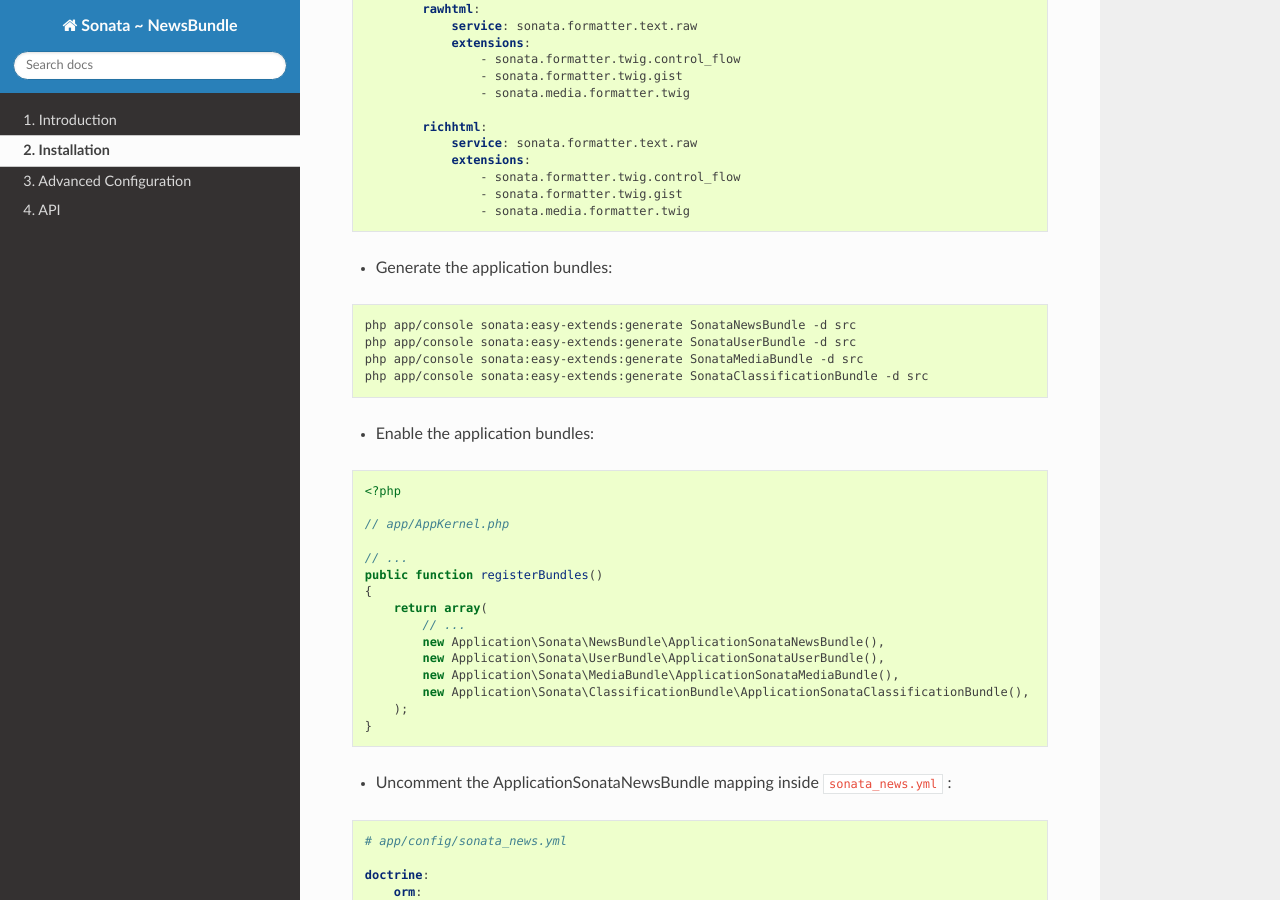
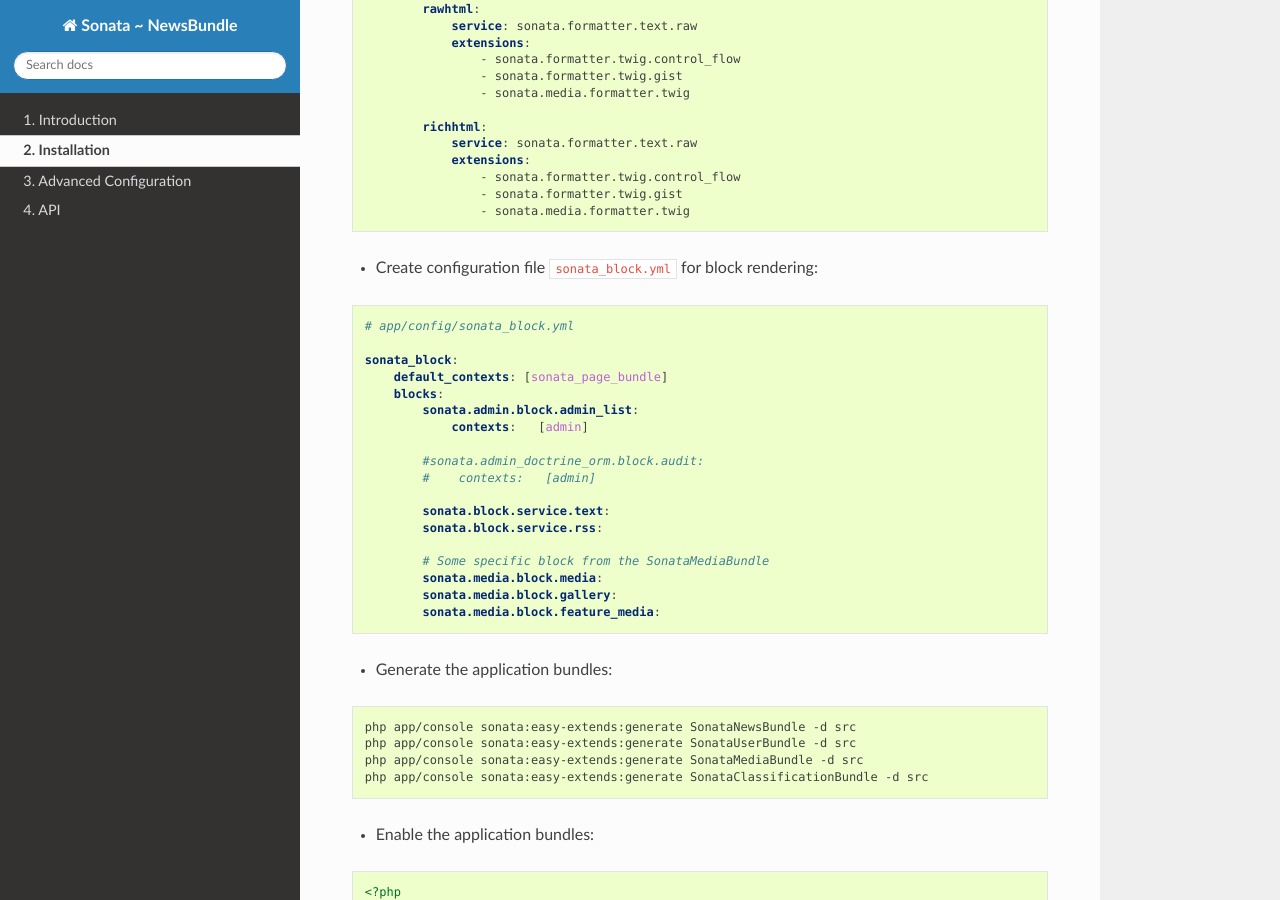
Before and after one commit to sonata-project/SonataNewsBundle, a Sphinx documentation site: the page built from Resources/doc/reference/installation.rst, in a window 1280 px wide and 900 px high, scrolled down 2434 px. Built offline with Sphinx 7.4.7 and the Read the Docs theme 2.0.0, drawn with Linux system fonts in a browser that asks for light colours; some of the changed text lies outside the part shown.

Commit message:
Add BlockBundle config instructions and removing obsolete MarkItUpBundle (#338)

```diff
--- a/Resources/doc/reference/installation.rst
+++ b/Resources/doc/reference/installation.rst
@@ -46,6 +45,7 @@
             new Sonata\DoctrineORMAdminBundle\SonataDoctrineORMAdminBundle(),
             new Sonata\EasyExtendsBundle\SonataEasyExtendsBundle(),
             new JMS\SerializerBundle\JMSSerializerBundle(),
+            new Sonata\BlockBundle\SonataBlockBundle(),
         );
     }
 
@@ -151,6 +151,28 @@
                     - sonata.formatter.twig.gist
                     - sonata.media.formatter.twig
 
+* Create configuration file ``sonata_block.yml`` for block rendering:
+
+.. code-block:: yaml
+
+    # app/config/sonata_block.yml
+
+    sonata_block:
+        default_contexts: [sonata_page_bundle]
+        blocks:
+            sonata.admin.block.admin_list:
+                contexts:   [admin]
+
+            #sonata.admin_doctrine_orm.block.audit:
+            #    contexts:   [admin]
+
+            sonata.block.service.text:
+            sonata.block.service.rss:
+
+            # Some specific block from the SonataMediaBundle
+            sonata.media.block.media:
+            sonata.media.block.gallery:
+            sonata.media.block.feature_media:
 
 * Generate the application bundles:
 
```
Also changed, not shown: other parts of Resources/doc/reference/installation.rst (+0 -1 lines).
